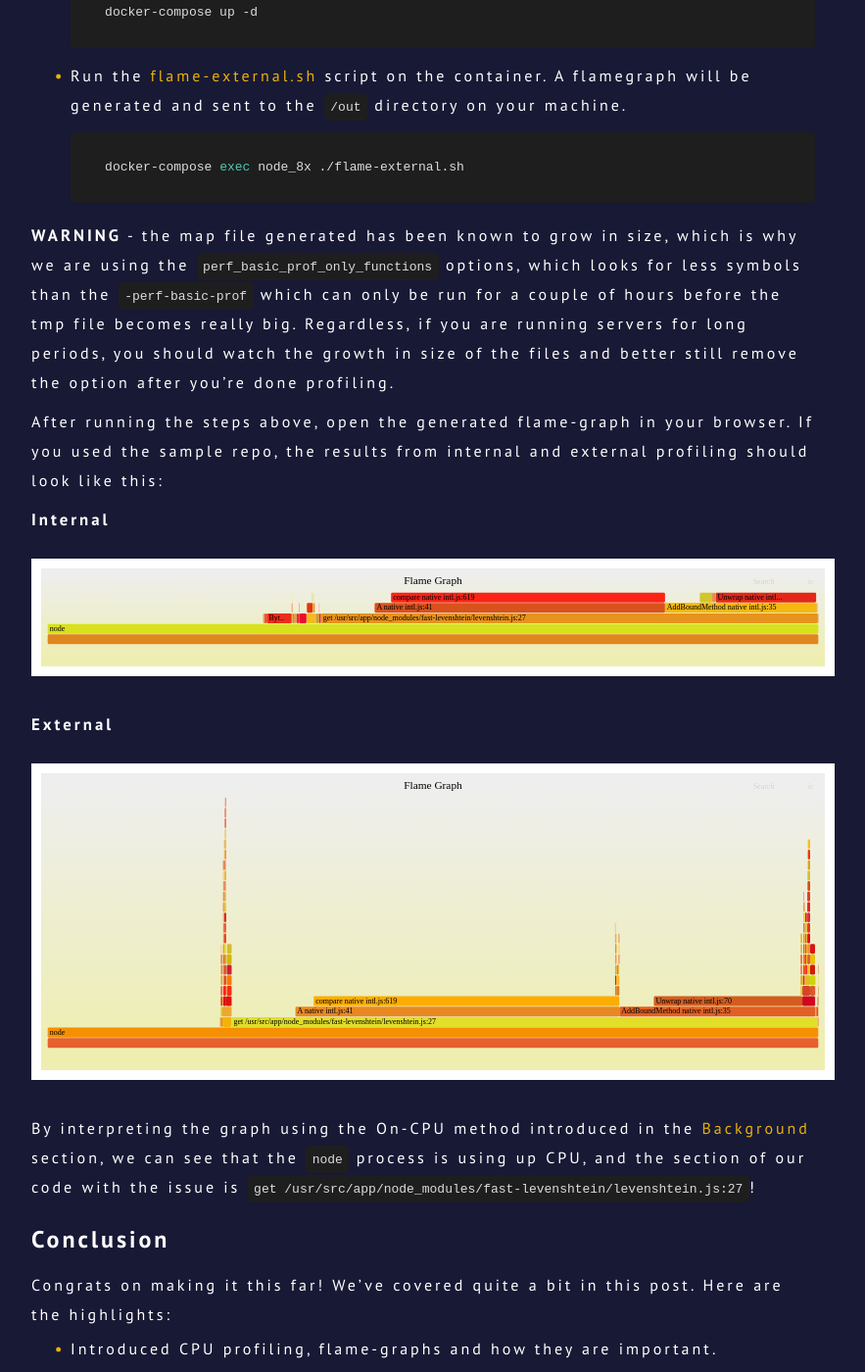
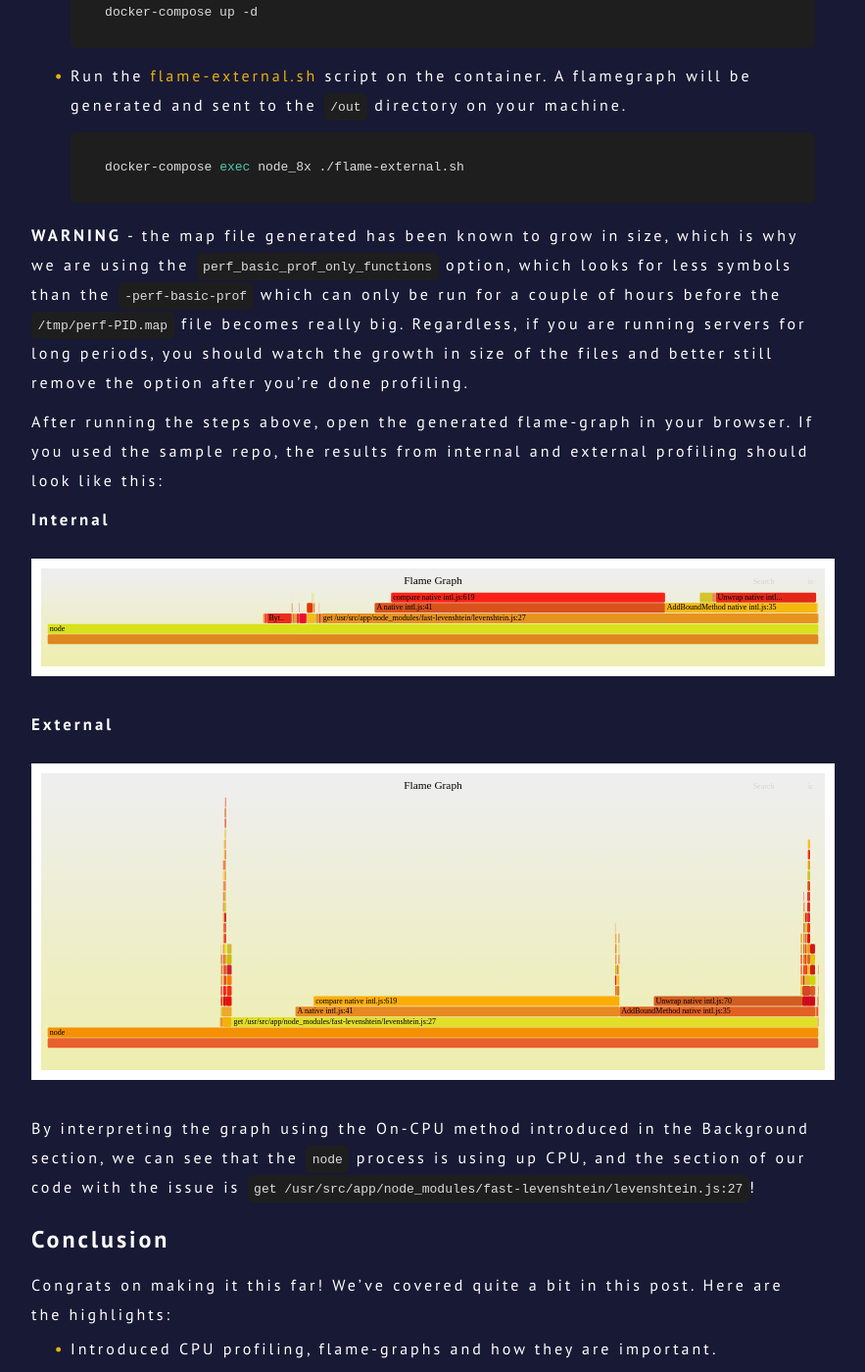
Before and after one commit to OpeOnikute/opeonikute.github.io, a Jekyll site: the page built from posts/node-js-in-flames.md, in a window 1280 px wide and 1400 px high, scrolled down 6180 px. Shown: the whole window at 98% size, without its empty margins (208-1091 px from the left). Built offline with Jekyll 4.4.1, drawn with Linux system fonts in a browser that asks for light colours; some of the changed text lies outside the part shown.

Commit message:
fix final typos

````diff
--- a/posts/node-js-in-flames.md
+++ b/posts/node-js-in-flames.md
@@ -168,7 +168,7 @@ This method demonstrates how you can profile an already-running Node process whe
     docker-compose exec node_8x ./flame-external.sh
     ```
 
-**WARNING** - the map file generated has been known to grow in size, which is why we are using the `perf_basic_prof_only_functions` options, which looks for less symbols than the `-perf-basic-prof` which can only be run for a couple of hours before the tmp file becomes really big. Regardless, if you are running servers for long periods, you should watch the growth in size of the files and better still remove the option after you're done profiling.
+**WARNING** - the map file generated has been known to grow in size, which is why we are using the `perf_basic_prof_only_functions` option, which looks for less symbols than the `-perf-basic-prof` which can only be run for a couple of hours before the `/tmp/perf-PID.map` file becomes really big. Regardless, if you are running servers for long periods, you should watch the growth in size of the files and better still remove the option after you're done profiling.
 
 After running the steps above, open the generated flame-graph in your browser. If you used the sample repo, the results from internal and external profiling should look like this:
 
@@ -180,7 +180,7 @@ After running the steps above, open the generated flame-graph in your browser. I
 
 ![/media/flame-external-8.16.1.svg](/media/flame-external-8.16.1.svg)
 
-By interpreting the graph using the On-CPU method introduced in the [Background]() section, we can see that the `node` process is using up CPU, and the section of our code with the issue is `get /usr/src/app/node_modules/fast-levenshtein/levenshtein.js:27`!
+By interpreting the graph using the On-CPU method introduced in the Background section, we can see that the `node` process is using up CPU, and the section of our code with the issue is `get /usr/src/app/node_modules/fast-levenshtein/levenshtein.js:27`!
 
 ## Conclusion
 
````
Also changed, not shown: other parts of posts/node-js-in-flames.md (+1 -3 lines).
